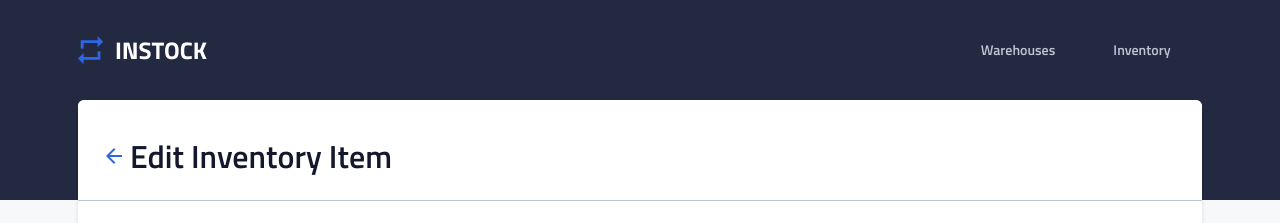
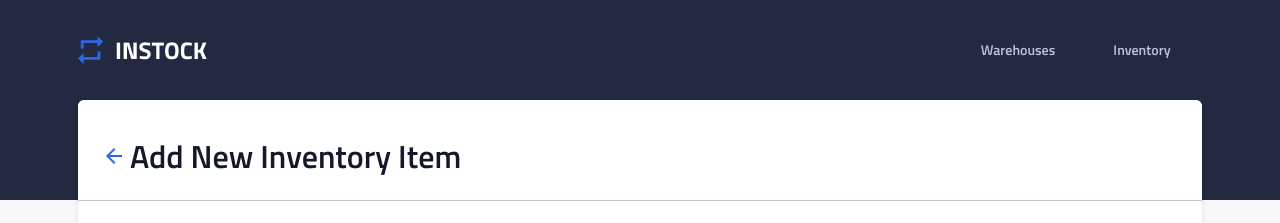
Before and after one commit to idaoskooei/instock-kirby, a React (Vite) app: page /add-inventory in a window 1280 px wide. Shown: the top 223 px of the page. Built offline with nearby package versions, Linux system fonts and the light colour scheme; no server answers.

Commit message:
Fixes inventory form header

```diff
--- a/src/App.jsx
+++ b/src/App.jsx
@@ -24,7 +24,10 @@ function App() {
                                 path="/"
                                 element={<Navigate to="/warehouses" />}
                             />
-                            <Route path="/warehouses" element={<WarehousePage />} />
+                            <Route
+                                path="/warehouses"
+                                element={<WarehousePage />}
+                            />
                             <Route
                                 path="/warehouses/:id"
                                 element={<WarehouseDetailsPage />}
@@ -33,18 +36,21 @@ function App() {
                                 path="/warehouses/edit/:id"
                                 element={<EditWarehousePage />}
                             />
-                            <Route path="/inventory" element={<InventoryPage />} />
+                            <Route
+                                path="/inventory"
+                                element={<InventoryPage />}
+                            />
                             <Route
                                 path="/inventory/:id"
                                 element={<InventoryDetailsPage />}
                             />
                             <Route
                                 path="/inventory/:id/edit"
-                                element={<InventoryFormPage />}
+                                element={<InventoryFormPage mode="Edit" />}
                             />
                             <Route
                                 path="/add-inventory"
-                                element={<InventoryFormPage />}
+                                element={<InventoryFormPage mode="Add New" />}
                             />
                             <Route
                                 path="/add-warehouse"
--- a/src/pages/InventoryFormPage/InventoryFormPage.jsx
+++ b/src/pages/InventoryFormPage/InventoryFormPage.jsx
@@ -1,10 +1,10 @@
 import InventoryForm from "../../components/InventoryForm/InventoryForm.jsx";
 import DetailsPageHeader from "../../components/DetailsPageHeader/DetailsPageHeader.jsx";
 
-const InventoryFormPage = () => {
+const InventoryFormPage = ({ mode }) => {
     return (
         <>
-            <DetailsPageHeader name="Edit Inventory Item" />
+            <DetailsPageHeader name={`${mode} Inventory Item`} />
             <InventoryForm />
         </>
     );
```
